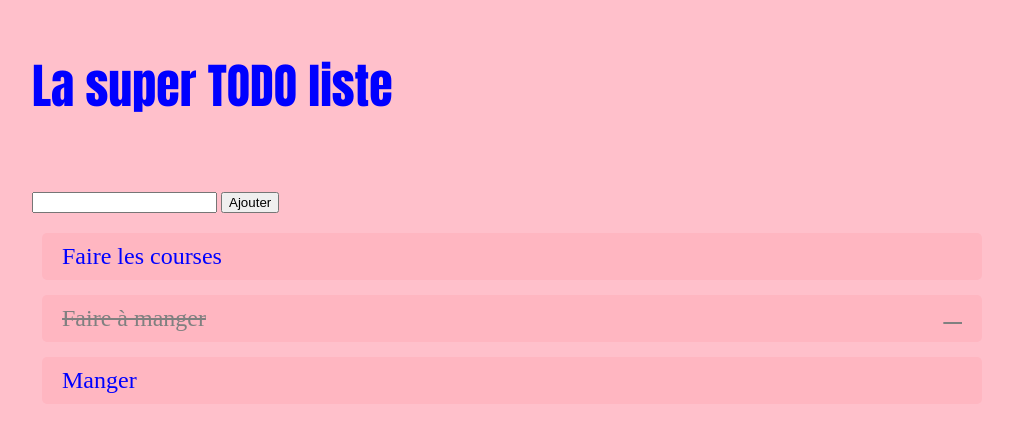
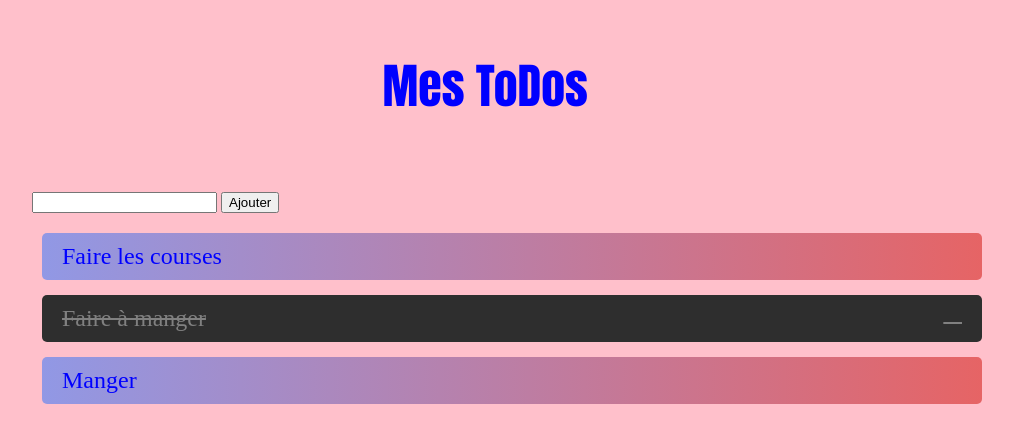
Before and after one commit to dcabane-lfis/purple-worker-2, a website: page index.html in a window 1280 px wide. Shown: the whole page, without its empty margins (128-1141 px from the left). Drawn offline with Linux system fonts and the light colour scheme.

Commit message:
Gradient

```diff
--- a/index.html
+++ b/index.html
@@ -14,7 +14,7 @@
 
   <body>
     <div class="title">
-      La super TODO liste
+      Mes ToDos
       <span class="material-icons" style="font-size: 48px; margin-left: 5px">
         &#xe86c;
       </span>
--- a/style.css
+++ b/style.css
@@ -10,10 +10,11 @@ body {
   font-family: Impact, Haettenschweiler, "Arial Narrow Bold", sans-serif;
   margin: 50px 0px 70px 0px;
   font-size: 48px;
+  text-align: center;
 }
 
 .todo {
-  background: lightpink;
+  background: linear-gradient(to left, #e66465, #9198e5);
   font-size: 24px;
   margin: 15px 10px;
   padding: 10px 20px;
@@ -31,5 +32,6 @@ body {
 
 .done {
   text-decoration: line-through;
+  background: #2e2e2e;
   color: grey;
 }
```
